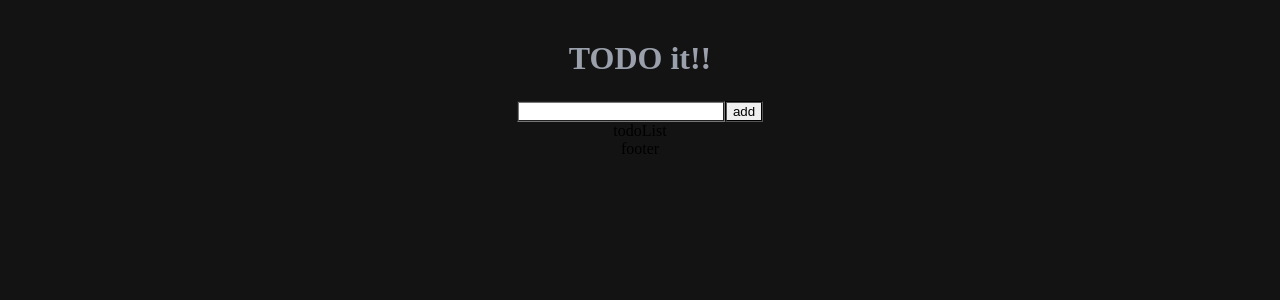
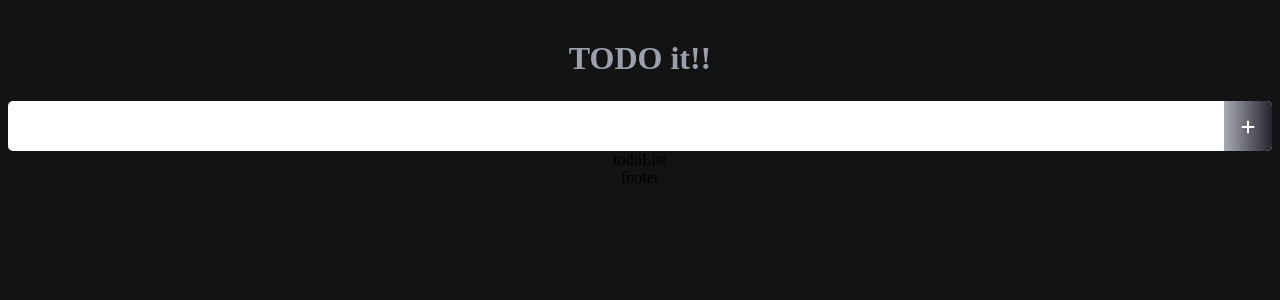
Before and after one commit to manbalboy/vue-intermediate, a Vue app in the folder vue-todo-manbalboy/: page / in a window 1280 px wide. Shown: the top 300 px of the page. Built offline with nearby package versions, Linux system fonts and the light colour scheme.

Commit message:
input 컴포넌트 스타일적용 및 이벤트 추가

```diff
--- a/vue-todo-manbalboy/src/components/TodoInput.vue
+++ b/vue-todo-manbalboy/src/components/TodoInput.vue
@@ -1,7 +1,9 @@
 <template>
-    <div>
-        <input type="text" v-model="newTodoItem">
-        <button v-on:click="addTodo">add</button>
+    <div class="inputBox shadow">
+        <input type="text" v-model="newTodoItem" v-on:keyup.enter="addTodo">
+        <span class="addContainer" v-on:click="addTodo">
+            <i class="fas fa-plus addBtn"></i>
+        </span>
     </div>
 </template>
 
@@ -12,15 +14,47 @@
                 newTodoItem : ""
             }
         },
+
         methods: {
             addTodo : function () {
                 localStorage.setItem(this.newTodoItem, this.newTodoItem);
+                this.clearInput();
+            },
+
+            clearInput : function () {
                 this.newTodoItem = "";
             }
         },
     }
 </script>
 
-<style>
+<style scoped>
+    input:focus {
+        outline: none;
+    }
 
+    .inputBox {
+        background-color: white;
+        height: 50px;
+        line-height: 50px;
+        border-radius: 5px;
+    }
+
+    .inputBox input {
+        border-style: none;
+        font-size: 0.9rem;
+    }
+
+    .addContainer {
+        float :right;
+        background: linear-gradient(to right, #a8aab6, #26232e);
+        display: block;
+        width: 3rem;
+        border-radius: 0 5px 5px 0;
+    }
+
+    .addBtn {
+        color: white;
+        vertical-align: middle;
+    }
 </style>
```
